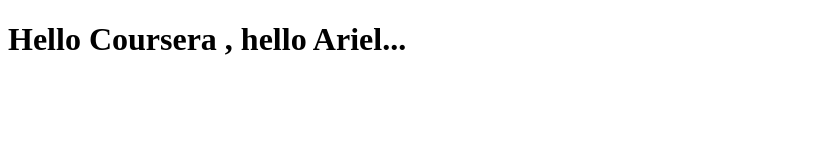
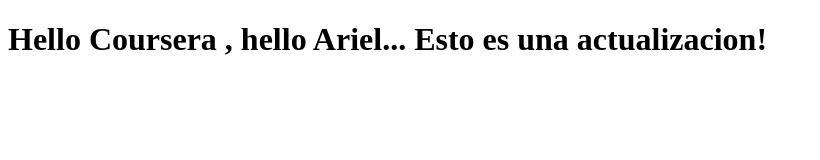
Before and after one commit to ArielGit/coursera-test, a plain HTML site: page index.html in a window 1280 px wide. Shown: the whole page, without its empty margins (0-820 px from the left). Drawn offline with Linux system fonts and the light colour scheme.

Commit message:
Segunda Actualizacion del index

```diff
--- a/index.html
+++ b/index.html
@@ -5,6 +5,6 @@
     <title>Hello world!</title>
   </head>
   <body>
-    <h1>Hello Coursera , hello Ariel...</h1>
+    <h1>Hello Coursera , hello Ariel... Esto es una actualizacion!</h1>
   </body>
 </html>
```
